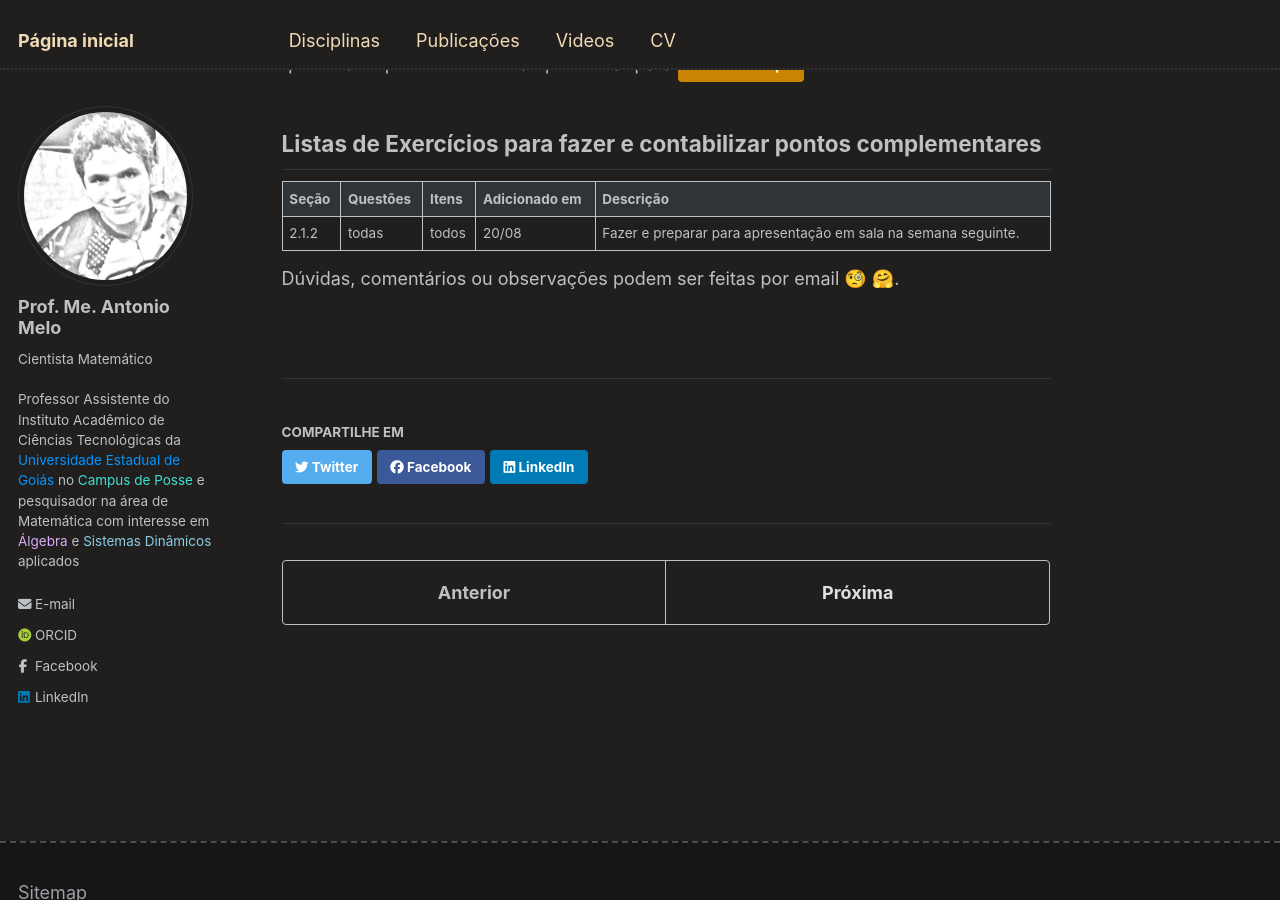
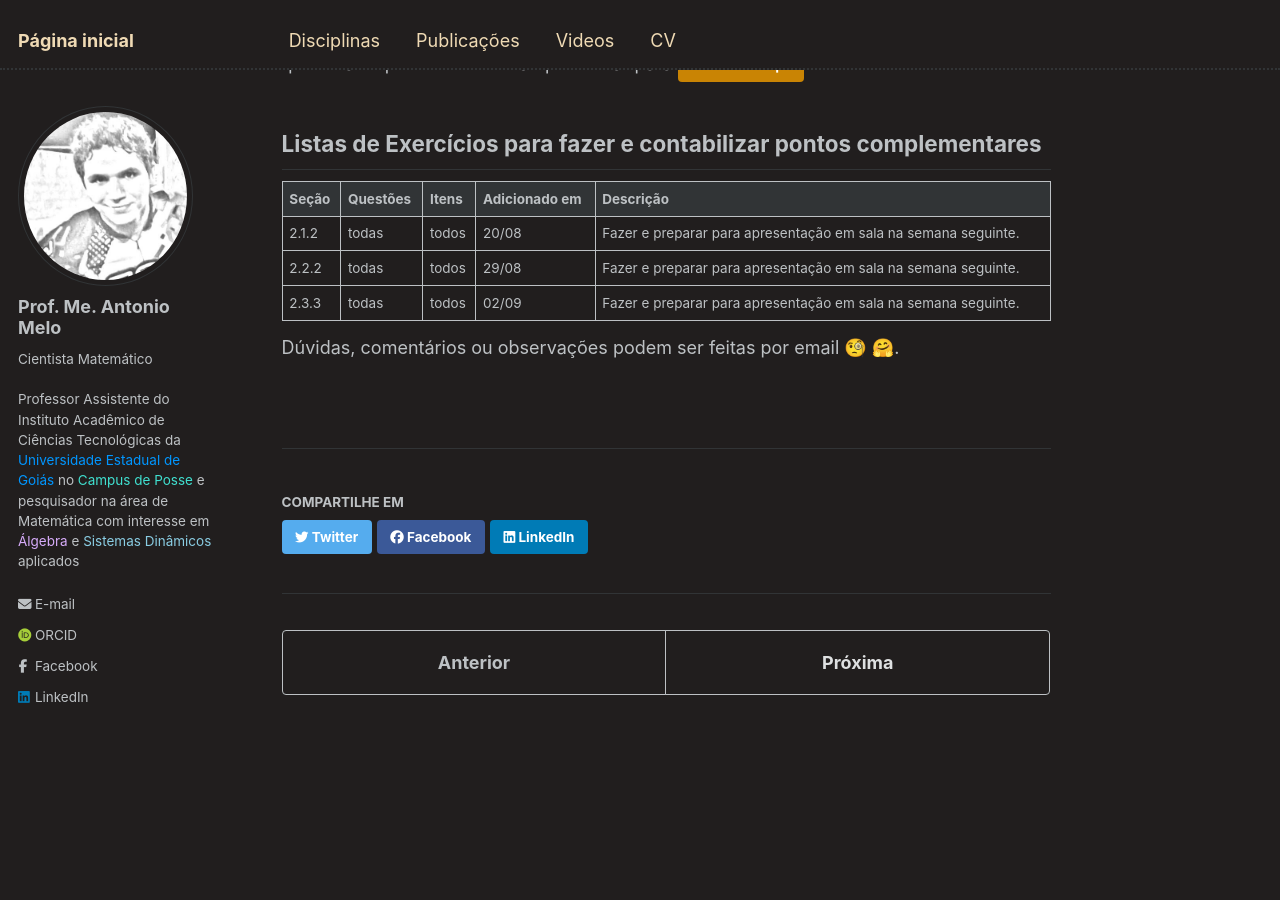
Before and after one commit to antmelo/antmelo.github.io, a Jekyll site: the page built from _teaching/2025-2-calculo.md, in a window 1280 px wide and 900 px high, scrolled down 1070 px. Built offline with Jekyll 4.4.1, drawn with Linux system fonts in a browser that asks for light colours; some web fonts are replaced.

Commit message:
Update 2025-2-calculo.md

```diff
--- a/_teaching/2025-2-calculo.md
+++ b/_teaching/2025-2-calculo.md
@@ -39,6 +39,9 @@ que está disponível em versão preliminar para [Download Aqui](https://antmelo
 | Seção  | Questões  | Itens | Adicionado em   |              Descrição                                  |
 | -----  | -----     | ------ | -------------  | ------------------------------------------------------- |
 | 2.1.2  |  todas | todos  | 20/08   | Fazer e preparar para apresentação em sala na semana seguinte.   |
+| 2.2.2  |  todas | todos  | 29/08   | Fazer e preparar para apresentação em sala na semana seguinte.   |
+| 2.3.3  |  todas | todos  | 02/09   | Fazer e preparar para apresentação em sala na semana seguinte.   |
+
 
 
    Dúvidas, comentários ou observações podem ser feitas por email &#129488; &#129303;.
```
